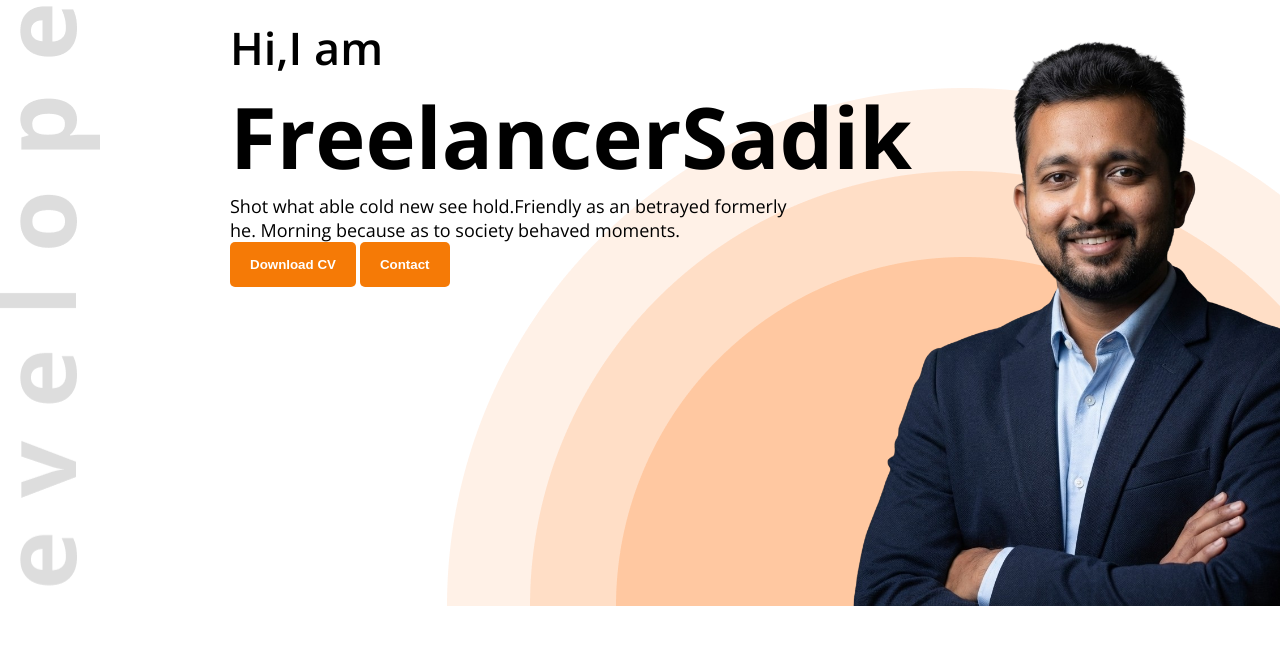
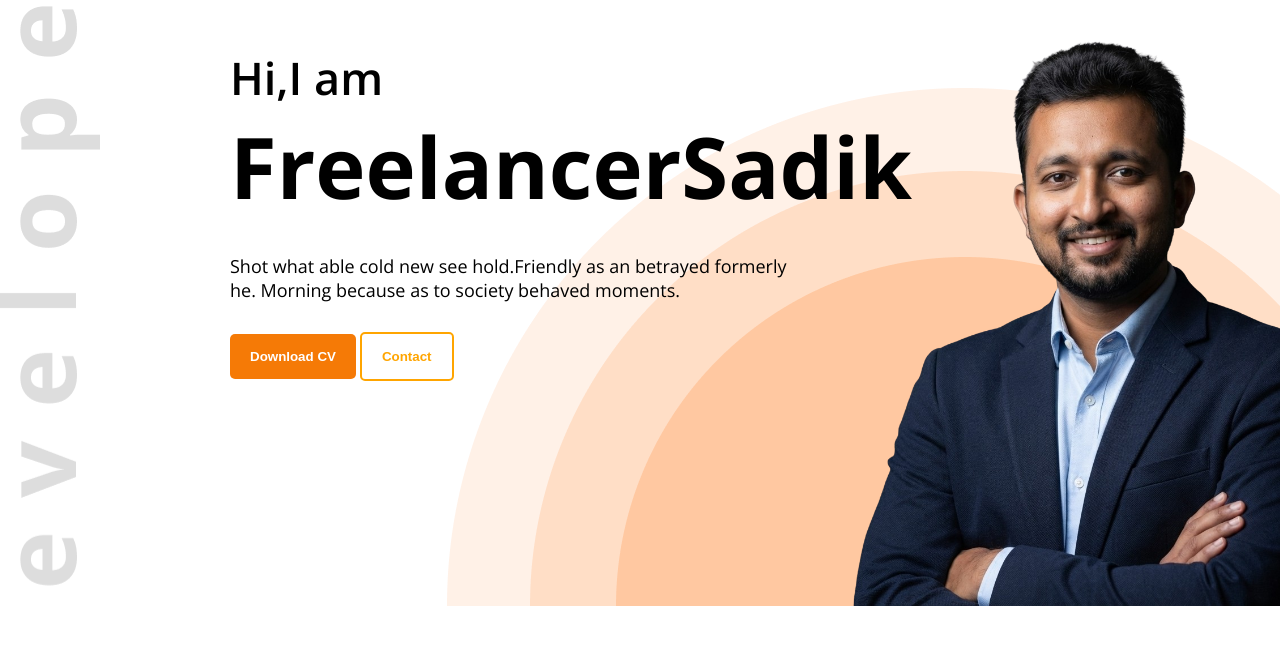
Before and after one commit to hossainsadik7/FreelancerSadik, a plain HTML site: page index.html in a window 1280 px wide. Shown: the part 95-740 px from the top of the page. Drawn offline with nearby package versions, Linux system fonts and the light colour scheme.

Commit message:
add code

```diff
--- a/index.html
+++ b/index.html
@@ -24,7 +24,7 @@
                 Shot what able cold new see hold.Friendly as an betrayed formerly he. Morning because as to society behaved moments.
             </p>
             <button class="btn-praimary">Download CV</button>
-            <button class="btn-praimary">Contact</button>
+            <button class="btn-praimary contact">Contact</button>
           </div>
           <img class="bannarImage" src="images/Sadik.png" alt="">
       </div>
--- a/style/style.css
+++ b/style/style.css
@@ -48,8 +48,14 @@ nav ul li a{
     justify-content: space-between;
     margin:0 35px 0 230px;
 }
+.contact{
+    background-color: white;
+    border:2px solid orange;
+    color: orange;
+}
 .bannarContent{
     max-width: 580px;
+    margin-top: 30px;
 }
 .bannerGreetings{
     font-family: Open Sans ;
@@ -59,10 +65,12 @@ nav ul li a{
 .bannarTitle{
     font-family: Open Sans;
     font-size: 85px;
+    margin-bottom: 30px;
 }
 .banner-description{
     font-family: open sans;
     font-size: 18px;
+    margin-bottom: 30px;
 
 }
 .bannarImage{
```
